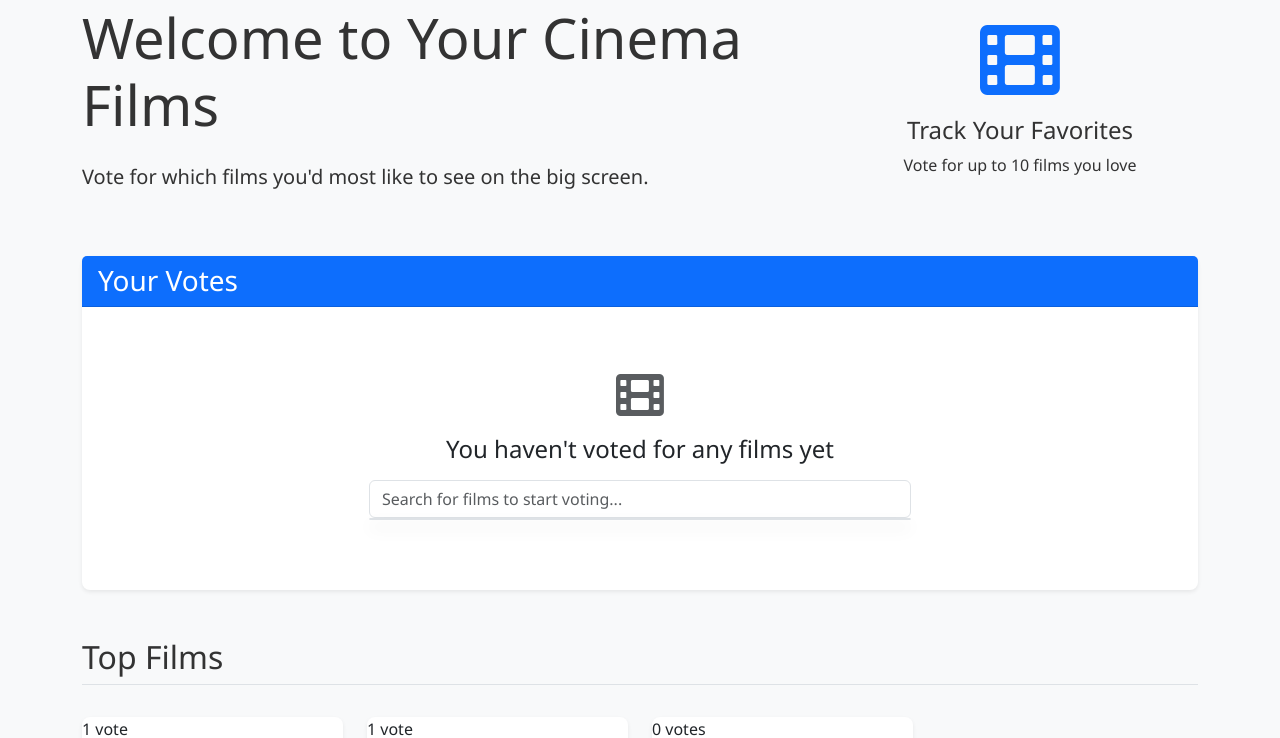
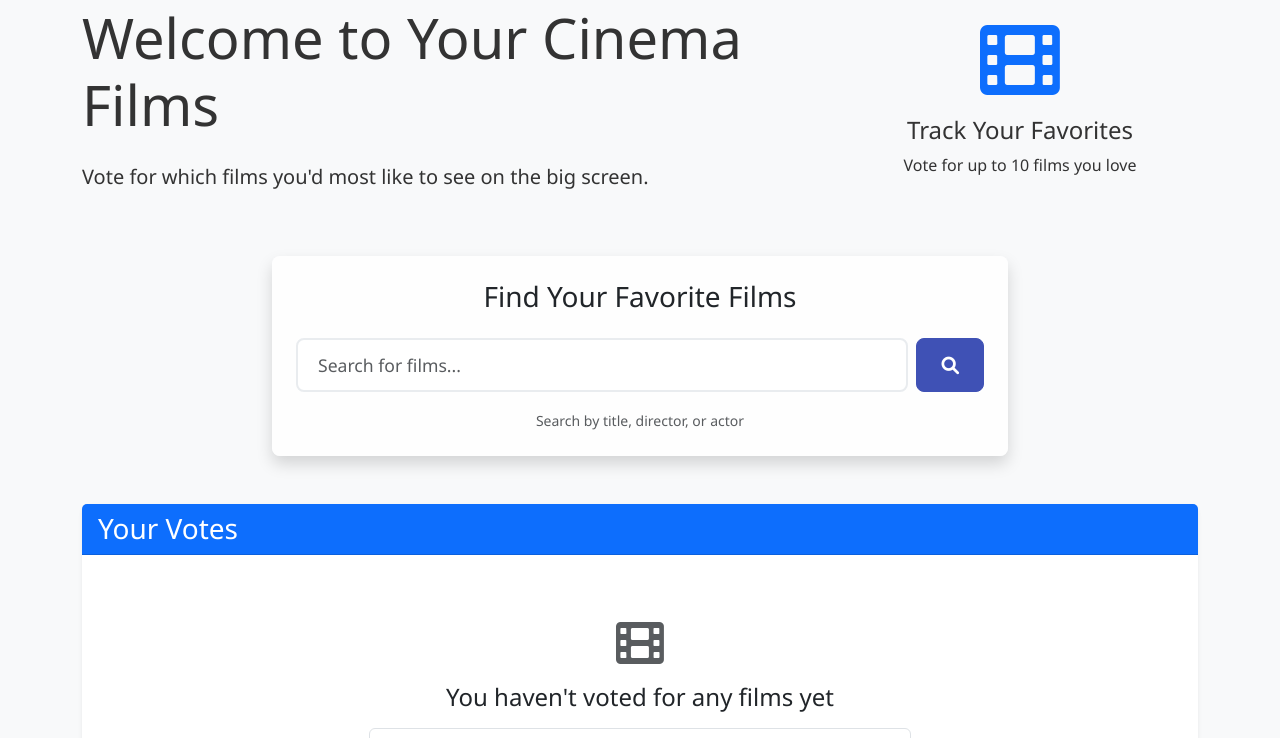
Before and after one commit to betterlucky/YourCinemaFilms, a Django app: page / in a window 1280 px wide. Shown: the part 100-838 px from the top of the page. Run offline with Django 5.2, Linux system fonts and the light colour scheme; a user stored in the database is signed in; data comes from the database, SQL or seed files in the repository; parts of the project's set-up code (start-up, migrations or seed data) failed here and were passed over; some libraries are stand-ins or nearby versions.

Commit message:
Add large search bar to center of home page

```diff
--- a/static/css/style.css
+++ b/static/css/style.css
@@ -17,6 +17,38 @@ body {
 .card-header {
     background-color: #fff;
     border-bottom: 1px solid rgba(0, 0, 0, 0.125);
+}
+
+/* Main search bar styles */
+.main-search-container {
+    background-color: rgba(255, 255, 255, 0.9);
+    border-radius: 0.5rem;
+    box-shadow: 0 0.5rem 1.5rem rgba(0, 0, 0, 0.1);
+    transition: transform 0.3s, box-shadow 0.3s;
+}
+
+.main-search-container:hover {
+    transform: translateY(-5px);
+    box-shadow: 0 1rem 2rem rgba(0, 0, 0, 0.15);
+}
+
+#main-search-input {
+    border: 2px solid #e9ecef;
+    border-radius: 0.5rem;
+    padding: 0.75rem 1.25rem;
+    font-size: 1.1rem;
+    transition: border-color 0.3s, box-shadow 0.3s;
+}
+
+#main-search-input:focus {
+    border-color: #3f51b5;
+    box-shadow: 0 0 0 0.25rem rgba(63, 81, 181, 0.25);
+}
+
+#main-search-form .btn-primary {
+    border-radius: 0.5rem;
+    padding: 0.75rem 1.5rem;
+    font-size: 1.1rem;
 }
 
 /* Profile image styles */
--- a/templates/films_app/home.html
+++ b/templates/films_app/home.html
@@ -22,6 +22,34 @@
                 <i class="fas fa-film fa-5x text-primary mb-3"></i>
                 <h4>Track Your Favorites</h4>
                 <p>Vote for up to 10 films you love</p>
+            </div>
+        </div>
+    </div>
+
+    <!-- Large Center Search Bar -->
+    <div class="row mb-5">
+        <div class="col-md-8 mx-auto">
+            <div class="card shadow main-search-container">
+                <div class="card-body p-4">
+                    <h3 class="text-center mb-4">Find Your Favorite Films</h3>
+                    <form id="main-search-form" class="d-flex">
+                        <input id="main-search-input"
+                               class="form-control form-control-lg me-2"
+                               type="search"
+                               placeholder="Search for films..."
+                               aria-label="Search"
+                               hx-get="{% url 'films_app:search_films' %}"
+                               hx-trigger="keyup changed delay:500ms"
+                               hx-target="#search-results"
+                               name="query">
+                        <button class="btn btn-primary btn-lg" type="submit">
+                            <i class="fas fa-search"></i>
+                        </button>
+                    </form>
+                    <p class="text-center text-muted mt-3 mb-0">
+                        <small>Search by title, director, or actor</small>
+                    </p>
+                </div>
             </div>
         </div>
     </div>
@@ -185,6 +213,18 @@
             $('#search-input').focus();
         });
 
+        // Main search form handling
+        $('#main-search-form').on('submit', function(e) {
+            e.preventDefault();
+            const query = $('#main-search-input').val().trim();
+
+            if (query.length >= 3) {
+                // Show the search modal
+                const searchModal = new bootstrap.Modal(document.getElementById('searchResultsModal'));
+                searchModal.show();
+            }
+        });
+
         // OMDB Search functionality for home page
         let searchTimeout;
 
```
